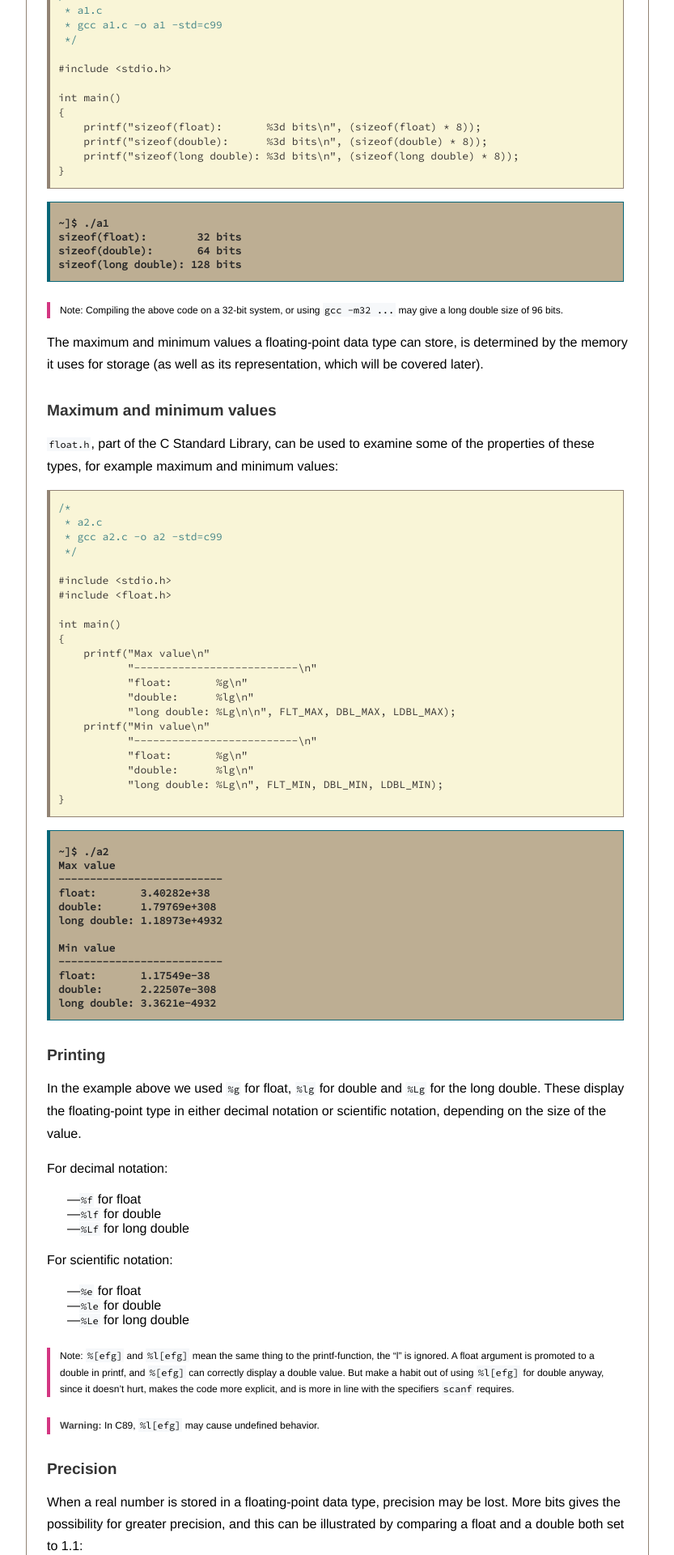
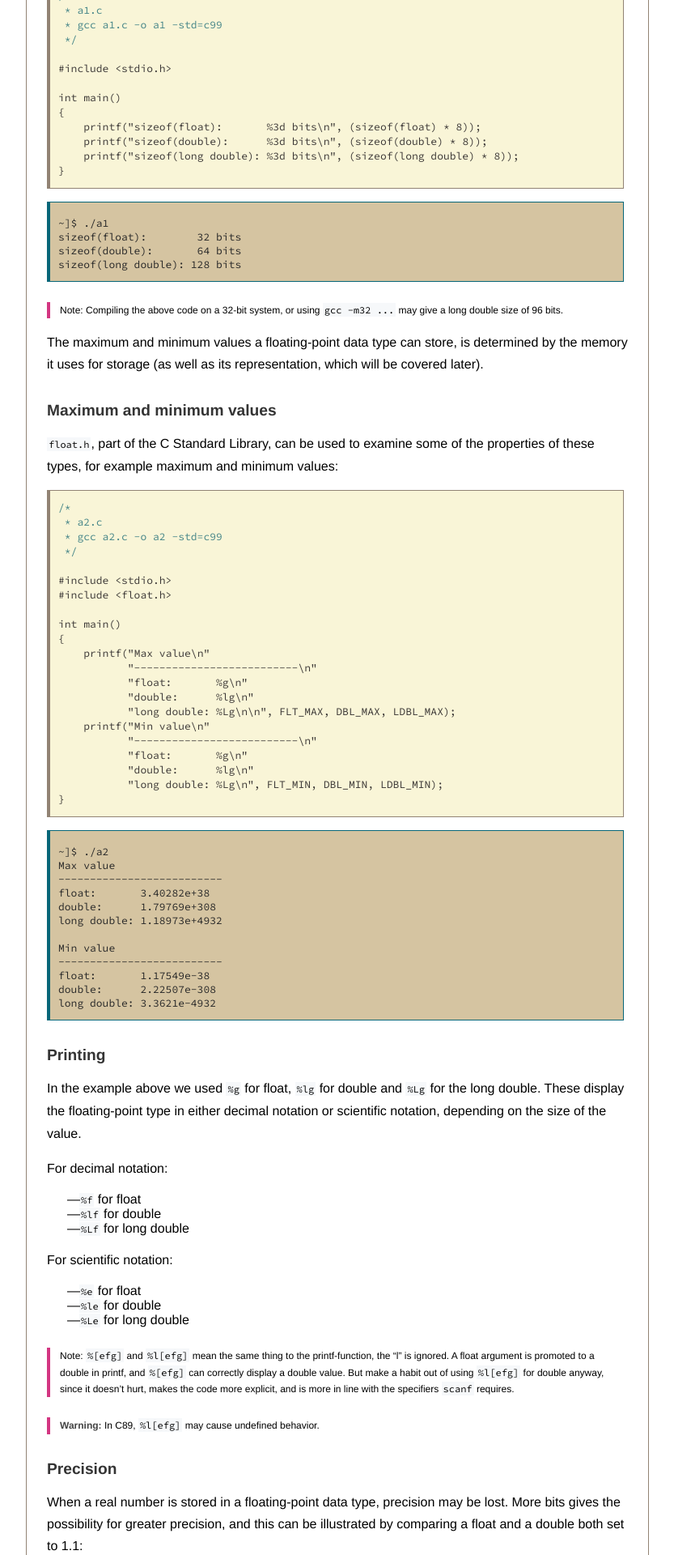
Before and after one commit to execas/execas.github.io, a Jekyll site: the page built from _posts/2019-02-28-floating-point-in-c.md, in a window 1280 px wide. Shown: the part 476-2396 px from the top of the page at 81% size, without its empty margins (223-1056 px from the left). Built offline with Jekyll 4.4.1, drawn with Linux system fonts in a browser that asks for light colours.

Commit message:
Update execas.css

```diff
--- a/css/execas.css
+++ b/css/execas.css
@@ -31,7 +31,7 @@ img {
 }
 
 .term {
-     background-color:#bdae93;
+     background-color:#d5c4a1;
      margin-left:0px;
      margin-right:5px;
      margin-top:0;
@@ -41,7 +41,6 @@ img {
      padding-top: 0px;
      border:1px solid #076678;
      border-left:4px solid #076678;
-     font-weight:bold;
      white-space: pre;
      color:#282828;
      overflow: auto;
```
